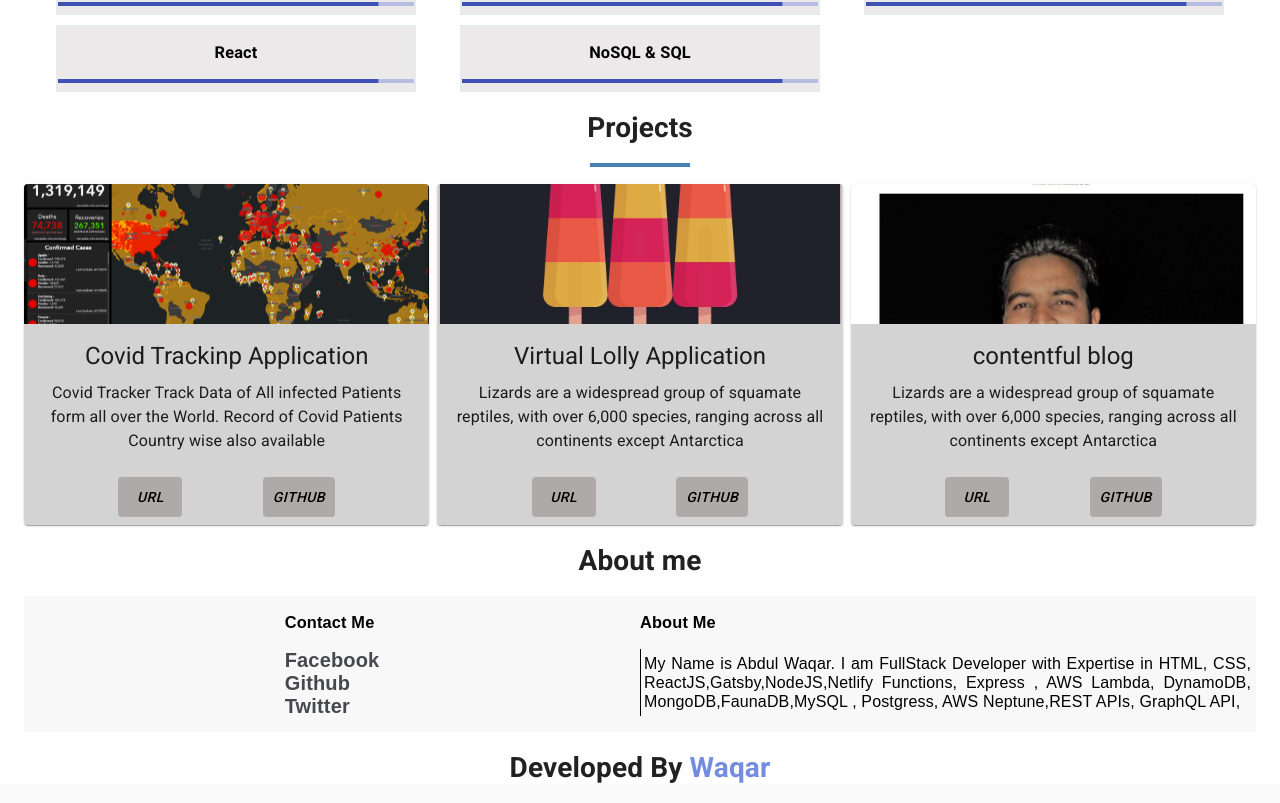
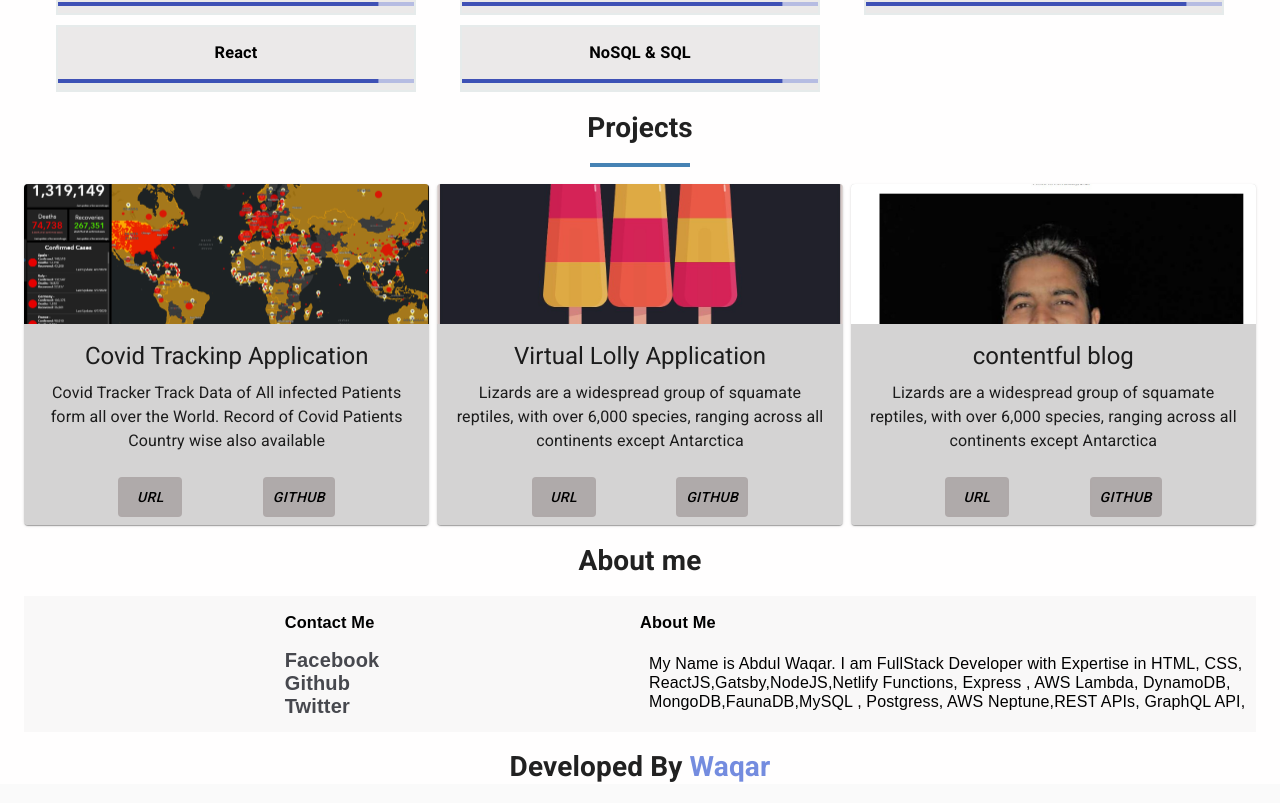
Before and after one commit to abdulwaqar844/Dev-Waqar, a React (Create React App) app: page / in a window 1280 px wide. Shown: the part 706-1509 px from the top of the page. Built offline with nearby package versions, Linux system fonts and the light colour scheme.

Commit message:
footer section updated

```diff
--- a/src/components/footer.tsx
+++ b/src/components/footer.tsx
@@ -14,7 +14,8 @@ export default function SkillSet() {
                         </div>
                     </p>
                 </div>
-                <div ><h3>About Me</h3>
+                <div >
+                    <h3>About Me</h3>
                     <p className="into-section">
                         My Name is Abdul Waqar. I am FullStack Developer with Expertise in HTML, CSS, ReactJS,Gatsby,NodeJS,Netlify Functions, Express , AWS Lambda, DynamoDB, MongoDB,FaunaDB,MySQL , Postgress, AWS Neptune,REST APIs, GraphQL API,                 </p>
                 </div>
--- a/src/components/style.css
+++ b/src/components/style.css
@@ -76,10 +76,9 @@ hr{
 }
 .into-section{
     padding: 5px;
+    margin: 4px;
     font-size: 16px;
-text-align: justify;
-border-left: 1px black solid;
-padding-left: 3px;}
+}
 .links,a{
     font-weight: 800;
 text-decoration: none;
```
